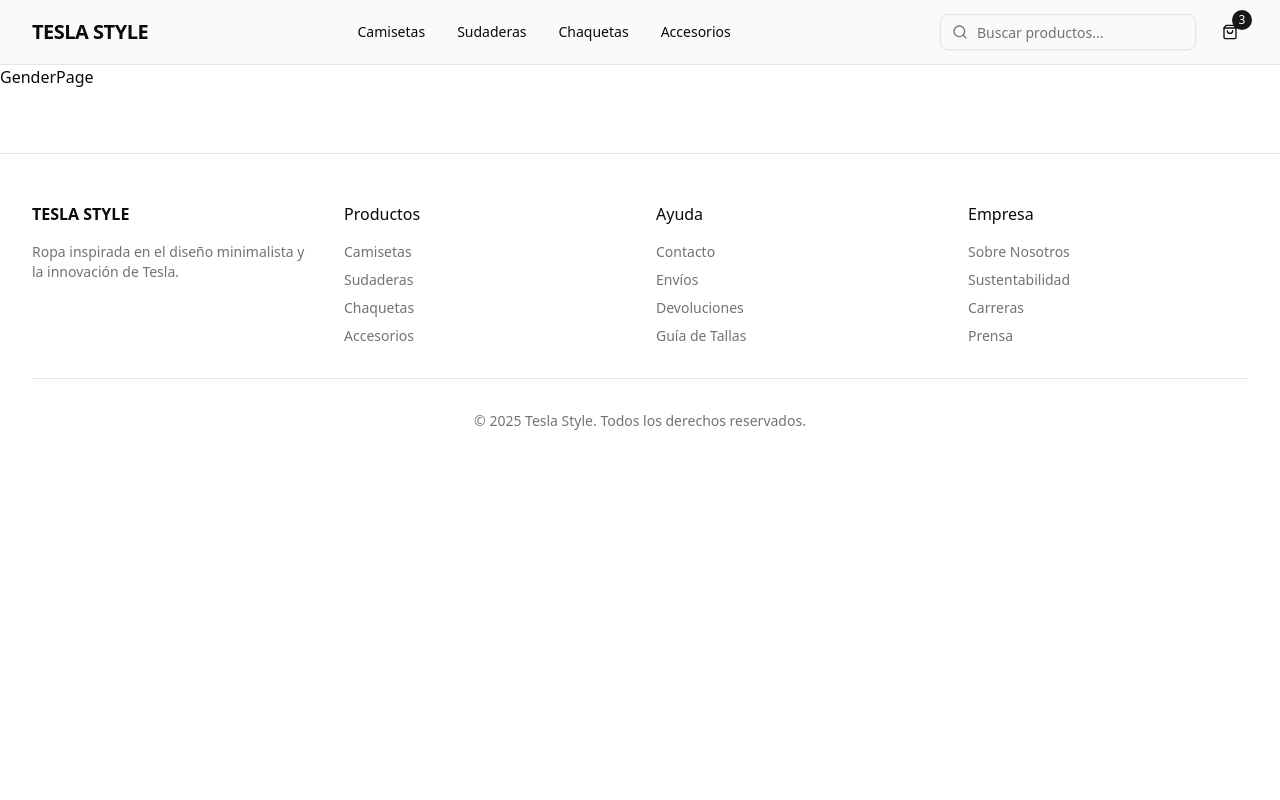
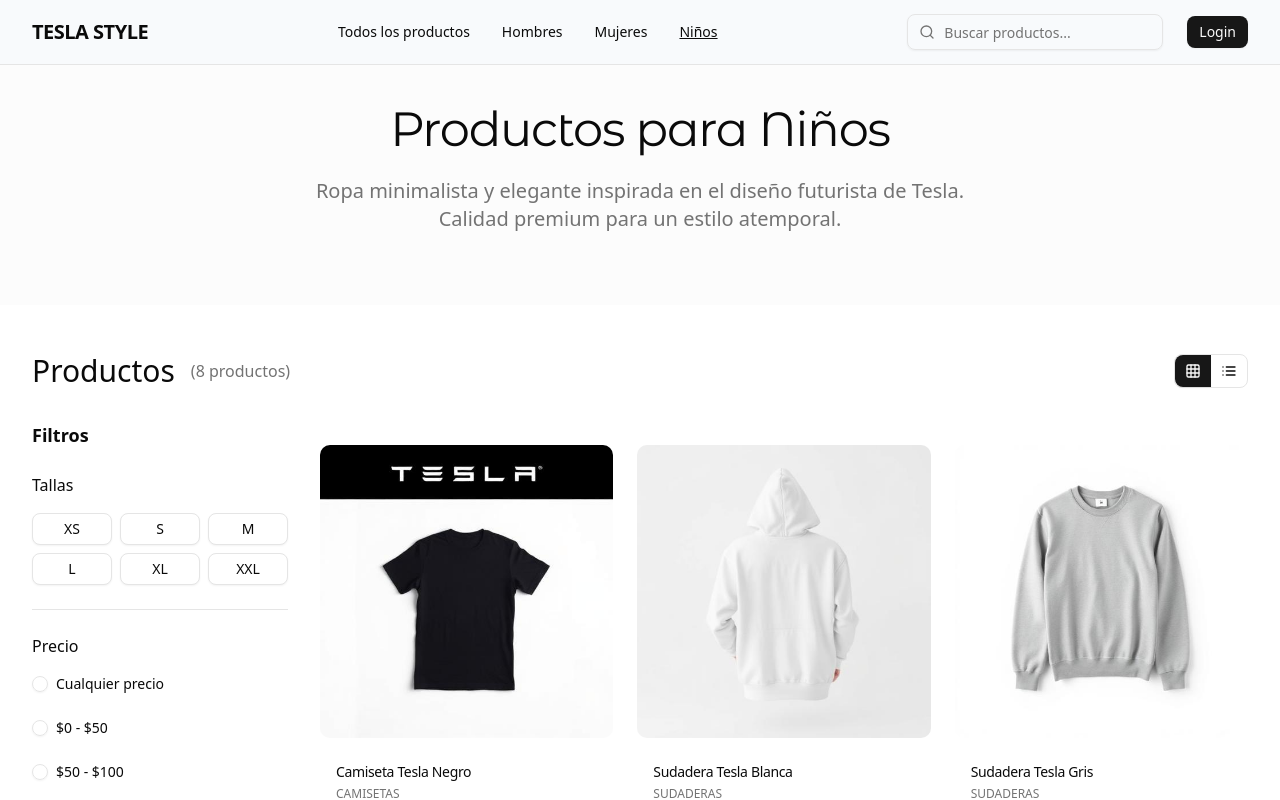
Before and after one commit to juanovni/tesloshop-app-frontend, a React (Vite) app: page /gender/kid in a window 1280 px wide. Shown: the top 800 px of the page. Built offline with nearby package versions, Linux system fonts and the light colour scheme.

Commit message:
Added the label title personalized about each page

```diff
--- a/src/shop/components/CustomHeader.tsx
+++ b/src/shop/components/CustomHeader.tsx
@@ -1,14 +1,16 @@
+import { Link, useParams, useSearchParams } from "react-router";
 import { useRef, useState, type KeyboardEvent } from "react";
 import { Search, ShoppingBag, Menu } from "lucide-react";
 import { Button } from "@/components/ui/button";
 import { Input } from "@/components/ui/input";
-import { useSearchParams } from "react-router";
+import { cn } from "@/lib/utils";
 
 export const CustomHeader = () => {
   const [cartCount, setCartCount] = useState(3);
   const inputRef = useRef<HTMLInputElement>(null);
   const [searchParams, setSearchParams] = useSearchParams();
   const query = searchParams.get("query") || "";
+  const { gender } = useParams();
 
   const handleInputKeyDown = (event: KeyboardEvent<HTMLInputElement>) => {
     if (event.key !== "Enter") return;
@@ -40,30 +42,42 @@ export const CustomHeader = () => {
 
           {/* Navigation - Desktop */}
           <nav className="hidden md:flex items-center space-x-8">
-            <a
-              href="#"
-              className="text-sm font-medium transition-colors hover:text-primary"
+            <Link
+              to="/"
+              className={cn(
+                "text-sm font-medium transition-colors hover:text-primary",
+                gender === undefined ? "underline" : ""
+              )}
             >
-              Camisetas
-            </a>
-            <a
-              href="#"
-              className="text-sm font-medium transition-colors hover:text-primary"
+              Todos los productos
+            </Link>
+            <Link
+              to="gender/men"
+              className={cn(
+                "text-sm font-medium transition-colors hover:text-primary",
+                gender === "men" ? "underline" : ""
+              )}
             >
-              Sudaderas
-            </a>
-            <a
-              href="#"
-              className="text-sm font-medium transition-colors hover:text-primary"
+              Hombres
+            </Link>
+            <Link
+              to="gender/women"
+              className={cn(
+                "text-sm font-medium transition-colors hover:text-primary",
+                gender === "women" ? "underline" : ""
+              )}
             >
-              Chaquetas
-            </a>
-            <a
-              href="#"
-              className="text-sm font-medium transition-colors hover:text-primary"
+              Mujeres
+            </Link>
+            <Link
+              to="gender/kid"
+              className={cn(
+                "text-sm font-medium transition-colors hover:text-primary",
+                gender === "kid" ? "underline" : ""
+              )}
             >
-              Accesorios
-            </a>
+              Niños
+            </Link>
           </nav>
 
           {/* Search and Cart */}
@@ -85,14 +99,11 @@ export const CustomHeader = () => {
               <Search className="h-5 w-5" />
             </Button>
 
-            <Button variant="ghost" size="icon" className="relative">
-              <ShoppingBag className="h-5 w-5" />
-              {cartCount > 0 && (
-                <span className="absolute -top-1 -right-1 h-5 w-5 rounded-full bg-primary text-primary-foreground text-xs flex items-center justify-center">
-                  {cartCount}
-                </span>
-              )}
-            </Button>
+            <Link to="auth/login">
+              <Button variant="default" size="sm" className="ml-2">
+                Login
+              </Button>
+            </Link>
           </div>
         </div>
       </div>
--- a/src/shop/pages/gender/GenderPage.tsx
+++ b/src/shop/pages/gender/GenderPage.tsx
@@ -1,3 +1,34 @@
+import { useParams } from "react-router";
+import { CustomPagination } from "@/components/custom/CustomPagination";
+import { products } from "@/mocks/products.mock";
+import { CustomJumbotron } from "@/shop/components/CustomJumbotron";
+import { ProductGrid } from "@/shop/components/ProductGrid";
+
 export const GenderPage = () => {
-  return <div>GenderPage</div>;
+  const { gender } = useParams();
+
+  const _renderGenderLabel = (title: string) => {
+    let label = "";
+    switch (title) {
+      case "men":
+        label = "Hombres";
+        break;
+      case "women":
+        label = "Mujeres";
+        break;
+      default:
+        label = "Niños";
+        break;
+    }
+    return label;
+  };
+  return (
+    <>
+      <CustomJumbotron
+        tittle={`Productos para ${_renderGenderLabel(gender || "")}`}
+      />
+      <ProductGrid products={products} />
+      <CustomPagination totalPages={7} />
+    </>
+  );
 };
```
